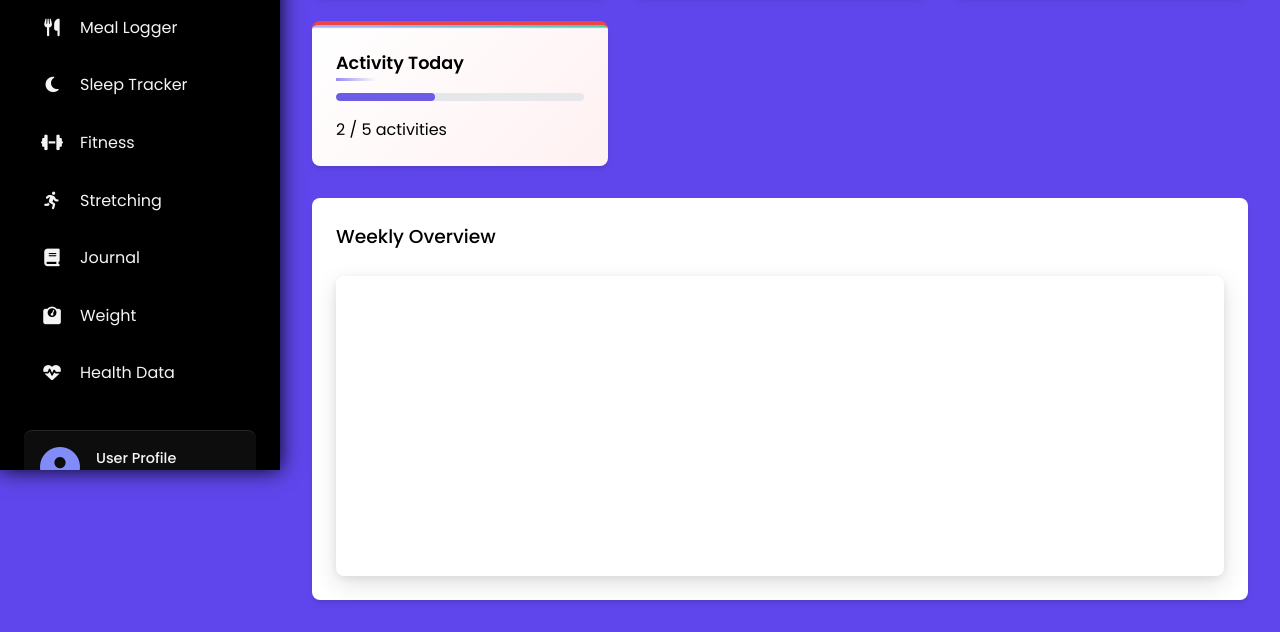
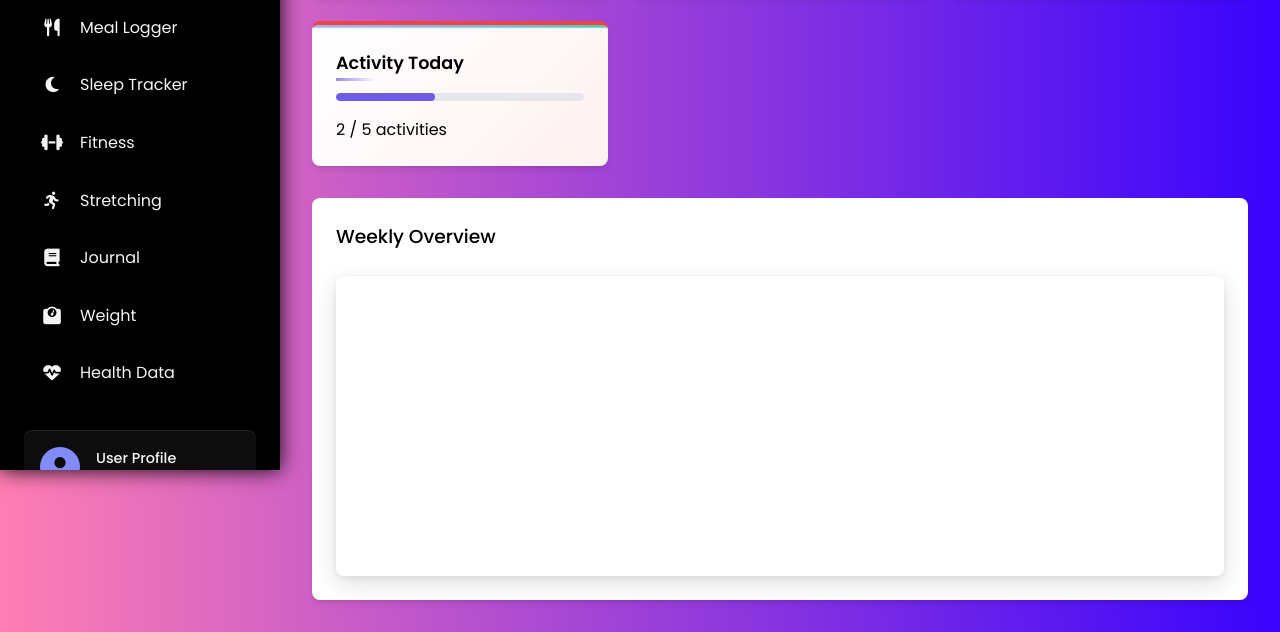
Before and after one commit to shristi76/health-tracker, a plain HTML site: page index.html in a window 1280 px wide. Shown: the part 330-962 px from the top of the page. Drawn offline with nearby package versions, Linux system fonts and the light colour scheme.

Commit message:
background

```diff
--- a/css/style.css
+++ b/css/style.css
@@ -46,7 +46,8 @@
 body {
     font-family: 'Poppins', sans-serif;
     /* background-color: var(--bg-color); */
-    background-color: rgb(95, 70, 236);
+    /* background-color: rgb(95, 70, 236); */
+     background: linear-gradient(to right, #ff7eb3, #3903fd);
     color: var(--text-dark);
     line-height: 1.6;
     min-height: 100vh;
```
